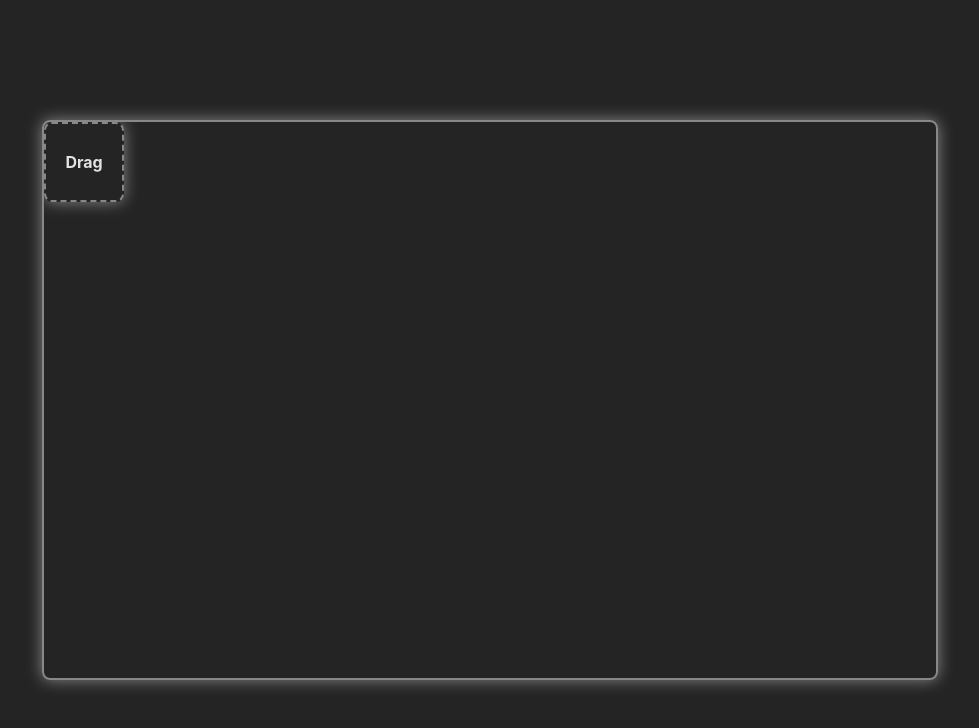
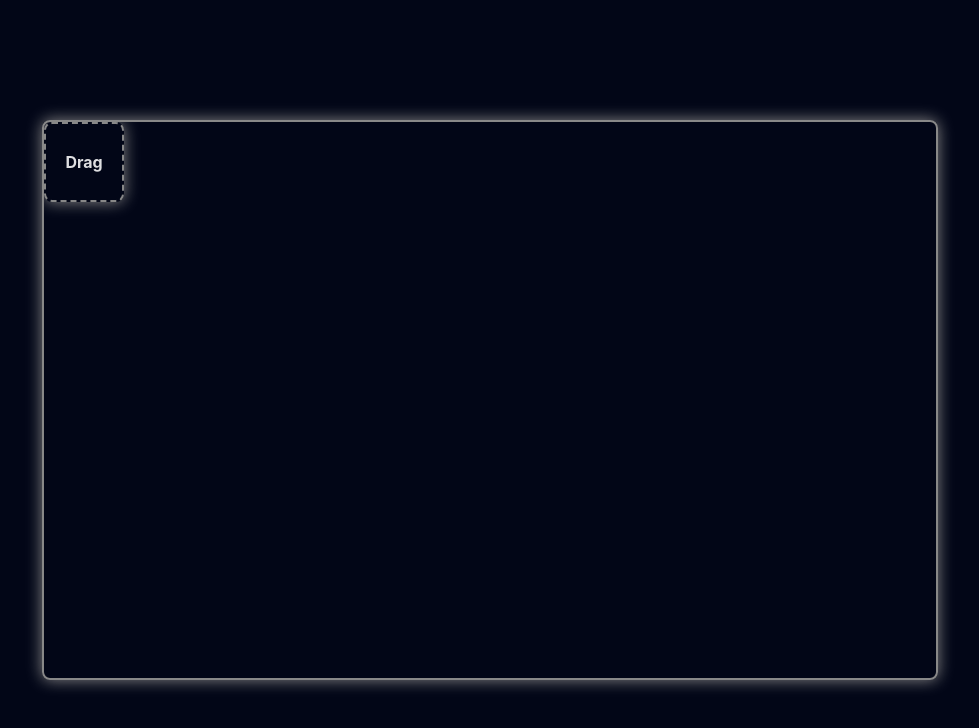
Before and after one commit to b-l-i-n-d/dragdiv, a React (Vite) app: page / in a window 1280 px wide. Shown: the top 728 px of the page, without its empty margins (150-1129 px from the left). Built offline with nearby package versions, Linux system fonts and the light colour scheme.

Commit message:
📝fix: fixed tooltip active while dragging

```diff
--- a/src/components/portal.tsx
+++ b/src/components/portal.tsx
@@ -31,7 +31,7 @@ export const Portal = ({ children, target }: PortalProps) => {
                 el.remove();
             }
         };
-        // @ts-expect-error - This is a hack to get rid of the warning
+        // @ts-expect-error - dumb ts, shut up!
     }, [el, root.nextSibling, root.parentElement]);
 
     return createPortal(children, el!);
--- a/src/components/tooltip/tooltip.tsx
+++ b/src/components/tooltip/tooltip.tsx
@@ -1,6 +1,7 @@
 import { useEffect, useId, useRef, useState } from "react";
 
 import { Portal } from "../portal";
+
 import styles from "./tooltip.module.scss";
 
 type Direction = "top" | "bottom" | "left" | "right";
@@ -28,9 +29,9 @@ export const Tooltip = ({
         x: number;
         y: number;
     } | null>(null);
-    let timeout: number | undefined;
     const [active, setActive] = useState(false);
     const [isDragging, setIsDragging] = useState<boolean>(false);
+    let timeout: number | undefined;
 
     const handleMouseOver = () => {
         if (isDragging) return;
@@ -134,11 +135,11 @@ export const Tooltip = ({
                 className={styles.tooltipWrapper}
                 onMouseEnter={handleMouseOver}
                 onMouseLeave={handleMouseLeave}
-                onDrag={() => {
+                onMouseDown={() => {
                     setIsDragging(true);
                     setActive(false);
                 }}
-                onDragEnd={() => setIsDragging(false)}
+                onMouseUp={() => setIsDragging(false)}
             >
                 {children}
             </div>
--- a/src/index.scss
+++ b/src/index.scss
@@ -5,7 +5,7 @@
 
     color-scheme: light dark;
     color: rgba(255, 255, 255, 0.87);
-    background-color: #242424;
+    background-color: #020617;
 
     font-synthesis: none;
     text-rendering: optimizeLegibility;
```
